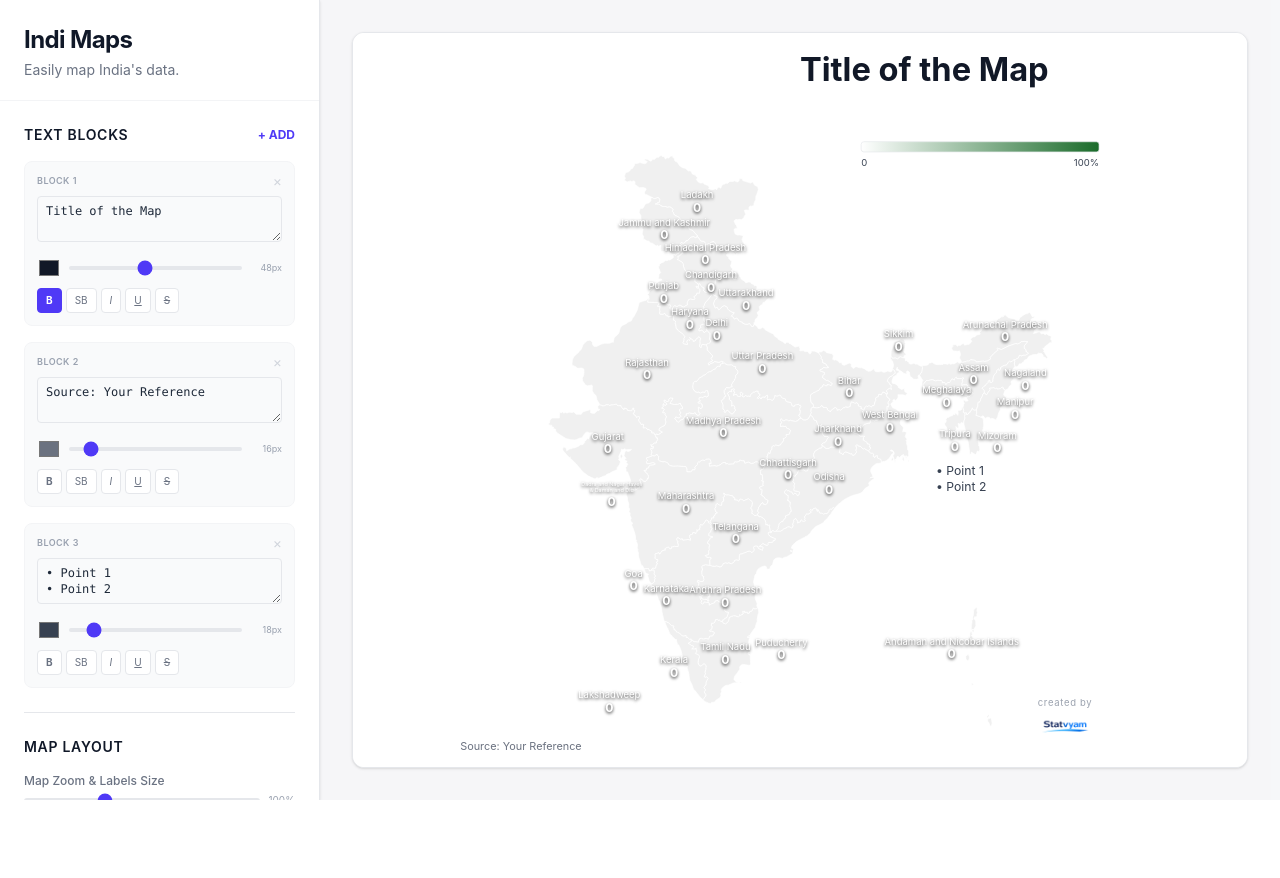
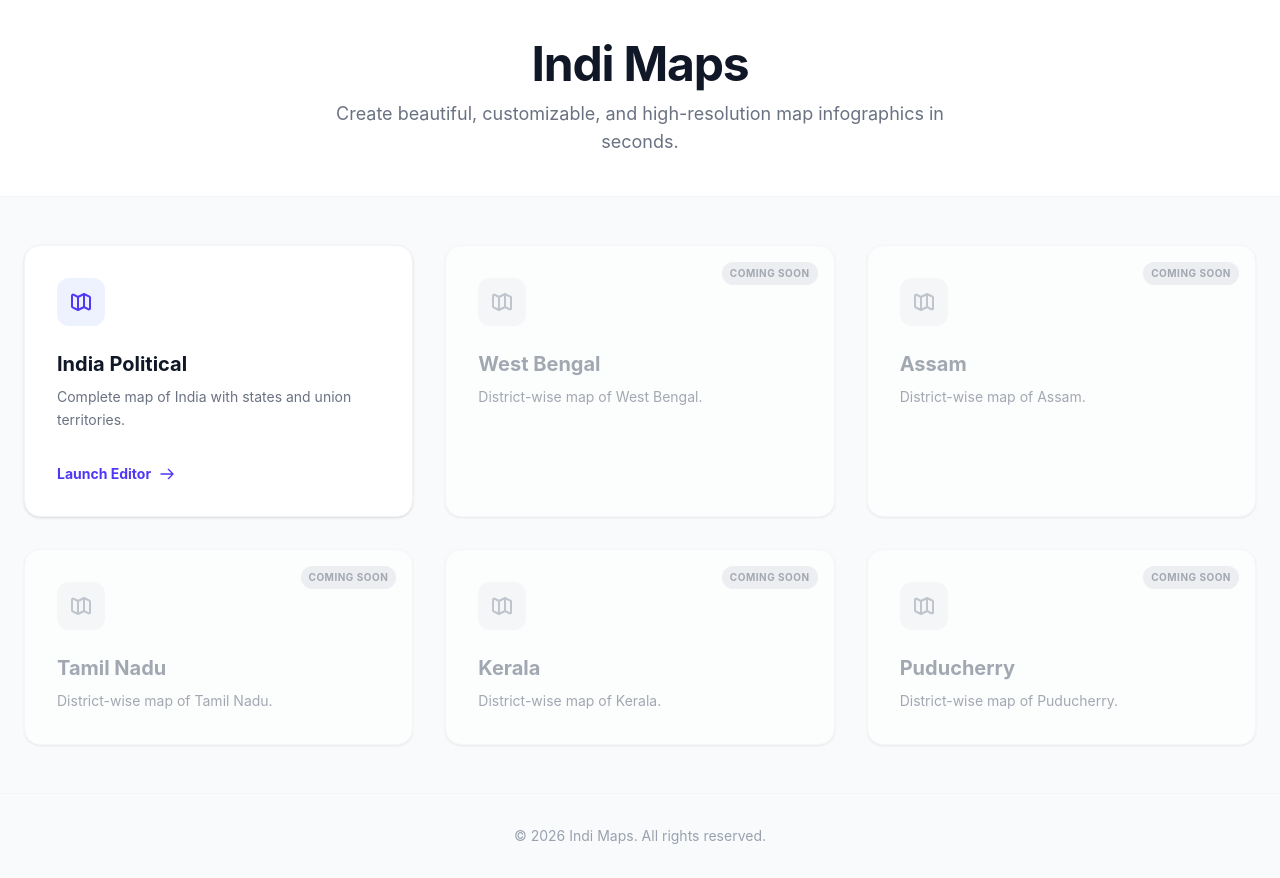
Before and after one commit to abidash21/indi-maps, a React (Vite) app: page / in a window 1280 px wide. Before the commit the page ends 800 px from the top, so only its background shows below. Built offline with nearby package versions, Linux system fonts and the light colour scheme.

Commit message:
added a landing page

```diff
--- a/src/App.jsx
+++ b/src/App.jsx
@@ -1,4 +1,5 @@
 import { useState, useMemo } from 'react';
+import LandingPage from './components/LandingPage';
 import MapCanvas from './components/MapCanvas';
 import MapTypeSelector from './components/MapTypeSelector';
 import StateEditor from './components/StateEditor';
@@ -9,6 +10,7 @@ import { exportMap } from './lib/exportUtils';
 let nextBlockId = 4;
 
 function App() {
+  const [currentView, setCurrentView] = useState('landing');
   const [mapType, setMapType] = useState('1a');
   const [stateValues, setStateValues] = useState({});
   const [baseNumericColor, setBaseNumericColor] = useState('#1a6b2a');
@@ -97,13 +99,28 @@ function App() {
   const STYLE_BTN = (active) =>
     `px-2 py-1 text-[10px] rounded border transition-colors ${active ? 'bg-indigo-600 text-white border-indigo-600' : 'bg-white text-gray-500 border-gray-200 hover:border-gray-400'}`;
 
+  if (currentView === 'landing') {
+    return <LandingPage onSelectMap={() => setCurrentView('editor')} />;
+  }
+
   return (
     <div className="flex w-full h-screen font-sans bg-gray-50 overflow-hidden text-gray-800">
 
       <aside className="w-80 bg-white border-r border-gray-200 flex flex-col pt-6 pb-0 overflow-hidden shrink-0 z-10 shadow-sm">
-        <div className="px-6 border-b border-gray-100 pb-5 shrink-0">
-          <h1 className="text-2xl font-bold tracking-tight text-gray-900">Indi Maps</h1>
-          <p className="text-sm text-gray-500 mt-1">Easily map India's data.</p>
+        <div className="px-6 border-b border-gray-100 pb-5 shrink-0 flex items-center justify-between">
+          <div>
+            <h1 className="text-2xl font-bold tracking-tight text-gray-900">Indi Maps</h1>
+            <p className="text-sm text-gray-500 mt-1">Easily map India's data.</p>
+          </div>
+          <button
+            onClick={() => setCurrentView('landing')}
+            className="p-2 hover:bg-gray-100 rounded-lg text-gray-400 hover:text-indigo-600 transition-colors tooltip"
+            title="Back to Selection"
+          >
+            <svg className="w-5 h-5" fill="none" stroke="currentColor" viewBox="0 0 24 24">
+              <path strokeLinecap="round" strokeLinejoin="round" strokeWidth="2" d="M3 12l2-2m0 0l7-7 7 7M5 10v10a1 1 0 001 1h3m10-11l2 2m-2-2v10a1 1 0 01-1 1h-3m-6 0a1 1 0 001-1v-4a1 1 0 011-1h2a1 1 0 011 1v4a1 1 0 001 1m-6 0h6" />
+            </svg>
+          </button>
         </div>
 
         <div className="flex-1 overflow-y-auto px-6 py-6 space-y-6">
--- /dev/null
+++ b/src/components/LandingPage.jsx
@@ -0,0 +1,80 @@
+import React from 'react';
+
+const MAP_OPTIONS = [
+  { id: 'india-political', name: 'India Political', description: 'Complete map of India with states and union territories.', active: true },
+  { id: 'west-bengal', name: 'West Bengal', description: 'District-wise map of West Bengal.', active: false },
+  { id: 'assam', name: 'Assam', description: 'District-wise map of Assam.', active: false },
+  { id: 'tamil-nadu', name: 'Tamil Nadu', description: 'District-wise map of Tamil Nadu.', active: false },
+  { id: 'kerala', name: 'Kerala', description: 'District-wise map of Kerala.', active: false },
+  { id: 'puducherry', name: 'Puducherry', description: 'District-wise map of Puducherry.', active: false },
+];
+
+export default function LandingPage({ onSelectMap }) {
+  return (
+    <div className="min-h-screen bg-gray-50 flex flex-col font-sans">
+      {/* Header */}
+      <header className="py-10 px-8 text-center bg-white border-b border-gray-100">
+        <h1 className="text-4xl md:text-5xl font-bold text-gray-900 tracking-tight mb-3">
+          Indi Maps
+        </h1>
+        <p className="text-lg text-gray-500 max-w-2xl mx-auto">
+          Create beautiful, customizable, and high-resolution map infographics in seconds.
+        </p>
+      </header>
+
+      {/* Main Content */}
+      <main className="flex-1 max-w-7xl mx-auto px-6 py-12 w-full">
+        <div className="grid grid-cols-1 sm:grid-cols-2 lg:grid-cols-3 gap-8">
+          {MAP_OPTIONS.map((option) => (
+            <div
+              key={option.id}
+              onClick={() => option.active && onSelectMap(option.id)}
+              className={`group relative p-8 bg-white rounded-2xl shadow-sm border border-gray-100 transition-all duration-300 ${
+                option.active
+                ? 'cursor-pointer hover:shadow-xl hover:border-indigo-200 hover:-translate-y-1'
+                : 'opacity-60 cursor-not-allowed bg-gray-50'
+              }`}
+            >
+              {!option.active && (
+                <span className="absolute top-4 right-4 bg-gray-200 text-gray-500 text-[10px] font-bold px-2 py-1 rounded-full uppercase tracking-wider">
+                  Coming Soon
+                </span>
+              )}
+
+              <div className={`w-12 h-12 rounded-xl mb-6 flex items-center justify-center transition-colors ${
+                option.active ? 'bg-indigo-50 text-indigo-600 group-hover:bg-indigo-600 group-hover:text-white' : 'bg-gray-100 text-gray-400'
+              }`}>
+                <svg className="w-6 h-6" fill="none" stroke="currentColor" viewBox="0 0 24 24">
+                  <path strokeLinecap="round" strokeLinejoin="round" strokeWidth="2" d="M9 20l-5.447-2.724A1 1 0 013 16.382V5.618a1 1 0 011.447-.894L9 7m0 13l6-3m-6 3V7m6 10l4.553 2.276A1 1 0 0021 18.382V7.618a1 1 0 00-.553-.894L15 4m0 13V4m0 0L9 7" />
+                </svg>
+              </div>
+
+              <h3 className={`text-xl font-bold mb-2 transition-colors ${
+                option.active ? 'text-gray-900 group-hover:text-indigo-600' : 'text-gray-500'
+              }`}>
+                {option.name}
+              </h3>
+              <p className="text-gray-500 text-sm leading-relaxed">
+                {option.description}
+              </p>
+
+              {option.active && (
+                <div className="mt-8 flex items-center text-indigo-600 font-bold text-sm">
+                  Launch Editor
+                  <svg className="ml-2 w-4 h-4 transition-transform group-hover:translate-x-1" fill="none" stroke="currentColor" viewBox="0 0 24 24">
+                    <path strokeLinecap="round" strokeLinejoin="round" strokeWidth="2" d="M14 5l7 7m0 0l-7 7m7-7H3" />
+                  </svg>
+                </div>
+              )}
+            </div>
+          ))}
+        </div>
+      </main>
+
+      {/* Footer */}
+      <footer className="py-8 px-6 text-center text-gray-400 text-sm border-t border-gray-100">
+        <p>&copy; {new Date().getFullYear()} Indi Maps. All rights reserved.</p>
+      </footer>
+    </div>
+  );
+}
```
